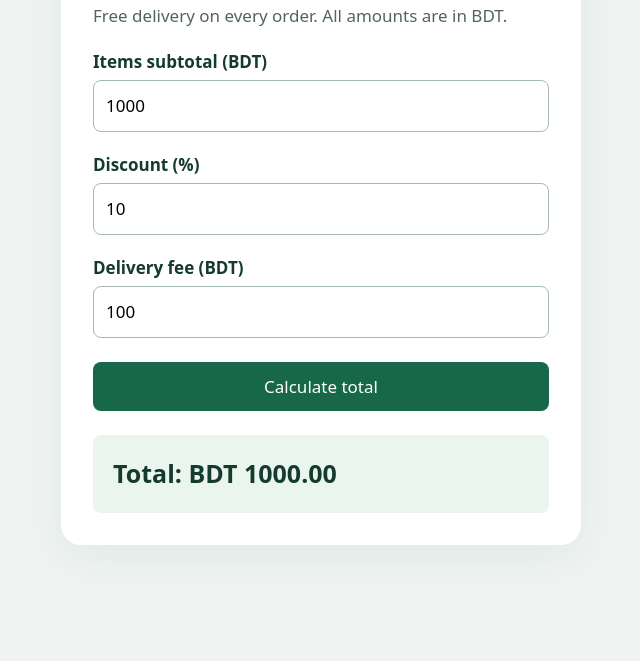
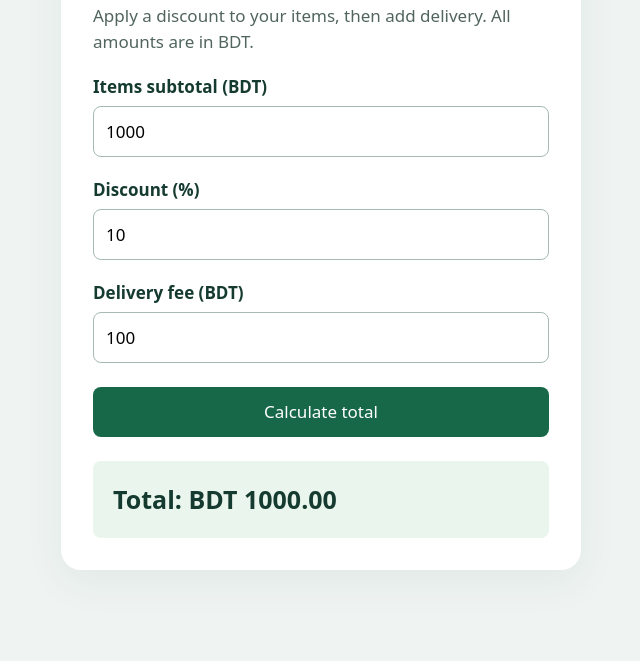
Before and after one commit to Mahfuzhur/cicd-learning-lab, a website with bundled scripts: page index.html in a window 1280 px wide. Shown: the part 139-800 px from the top of the page, without its empty margins (319-959 px from the left). Built offline with nearby package versions, Linux system fonts and the light colour scheme.

Commit message:
Revert "Practice rollback: change delivery message"

```diff
--- a/index.html
+++ b/index.html
@@ -21,7 +21,7 @@
 <body>
   <main>
     <h1>Discount calculator</h1>
-    <p>Free delivery on every order. All amounts are in BDT.</p>
+    <p>Apply a discount to your items, then add delivery. All amounts are in BDT.</p>
     <form id="calculator">
       <label for="subtotal">Items subtotal (BDT)</label>
       <input id="subtotal" type="number" min="0" max="1000000000" step="0.01" value="1000" required>
```
